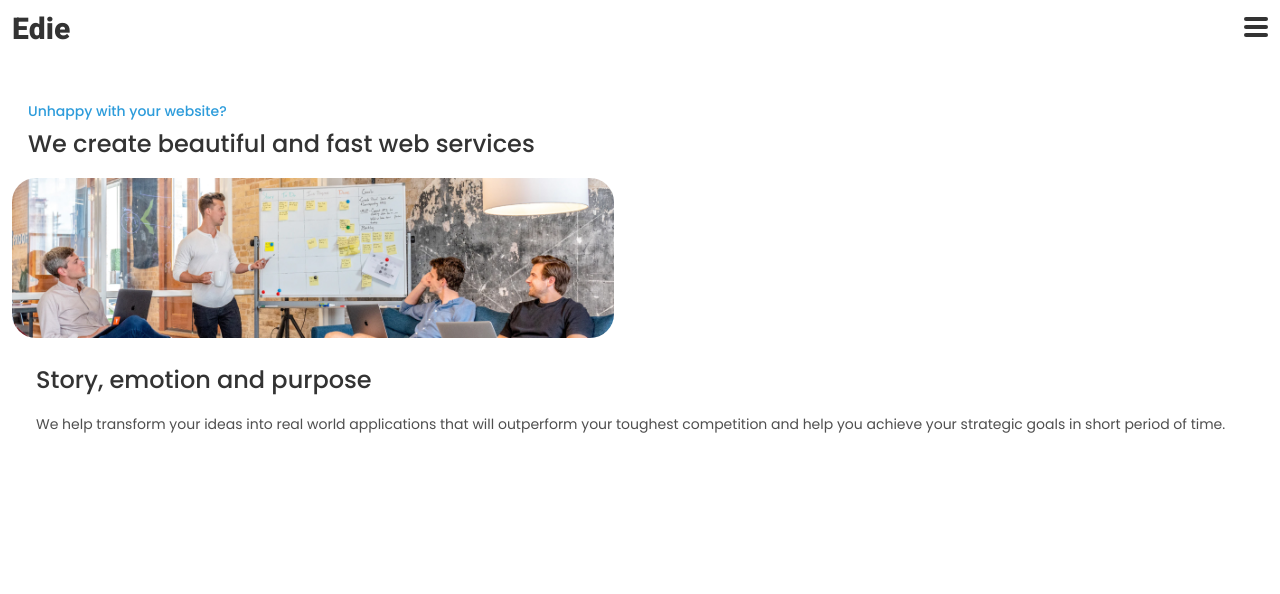
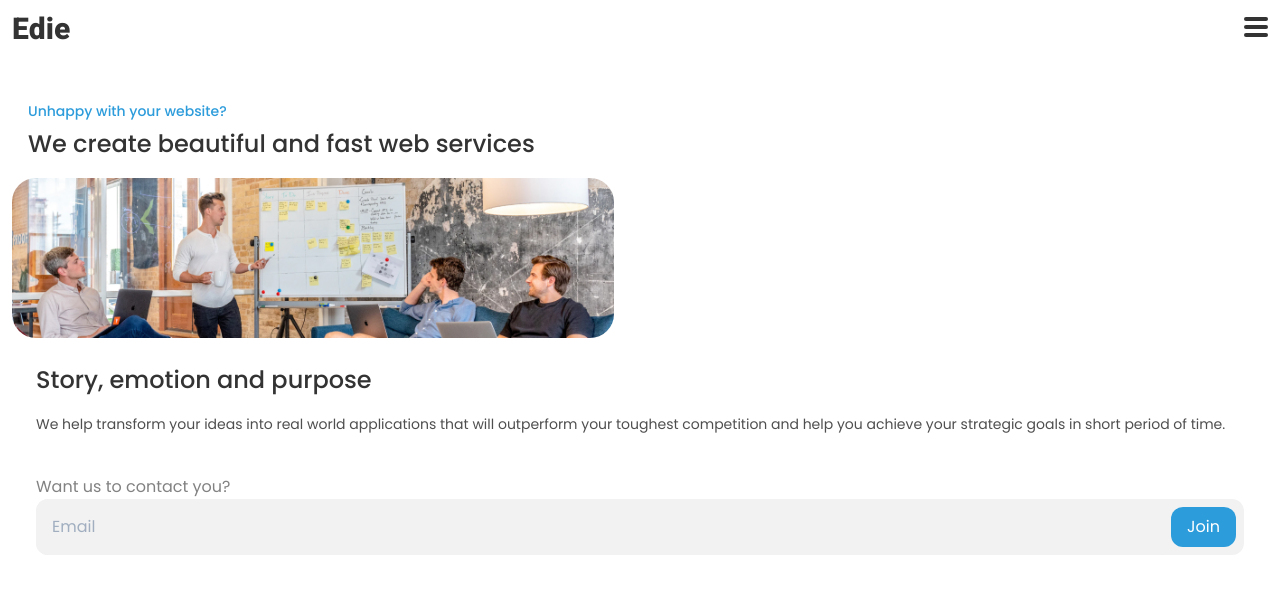
Before and after one commit to Cosme711/edie-homepage, a Nuxt app: page / in a window 1280 px wide. Shown: the top 594 px of the page. Built offline with nearby package versions, Linux system fonts and the light colour scheme.

Commit message:
Update Banner

```diff
--- a/components/Banner.vue
+++ b/components/Banner.vue
@@ -9,5 +9,12 @@
           <h3 class="pr-16 text-2xl text-darkgray font-medium">Story, emotion and purpose</h3>
           <p class="mt-4 text-whitegray text-sm">We help transform your ideas into real world applications that will outperform your toughest competition and help you achieve your strategic goals in short period of time.</p>
       </div>
+      <div class="px-6 mt-10">
+        <p class="text-gray">Want us to contact you?</p>
+        <div class="bg-input flex rounded-xl">
+          <input class="py-4 pl-4 pr-1 w-full bg-input outline-none rounded-xl" type="text" placeholder="Email"/>
+          <a href="" class="my-2 mr-2 px-4 flex items-center text-white bg-blue rounded-xl">Join</a>
+        </div>
+      </div>
   </section>
 </template>
--- a/tailwind.config.js
+++ b/tailwind.config.js
@@ -11,16 +11,14 @@ module.exports = {
       'poppins': ['Poppins']
     },
     colors: {
+      white: '#FFFFFF',
       blue: '#2D9CDB',
       green: '#27AE60',
       red: '#EB5757',
-      darkgray: '#333333'
-    },
-    textColor: {
-      'gray': '#828282',
-      'darkgray': '#333333',
-      'whitegray': '#4F4F4F',
-      'blue': '#2D9CDB'
+      gray: '#828282',
+      darkgray: '#333333',
+      whitegray: '#4F4F4F',
+      input: '#F2F2F2'
     }
   },
   variants: {},
```
